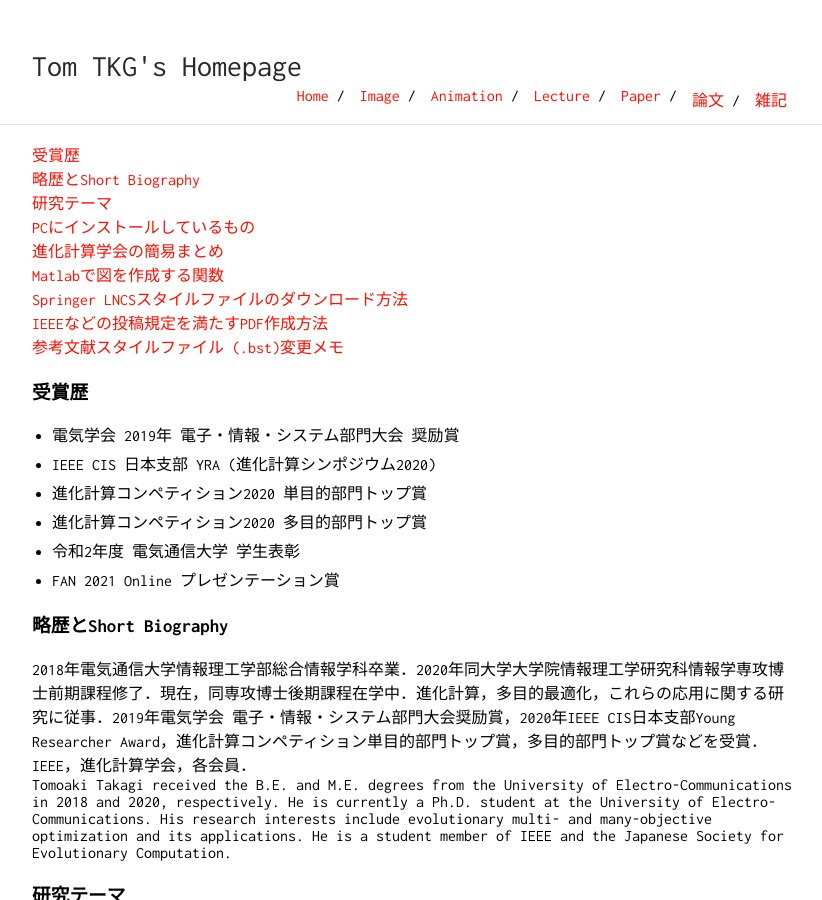
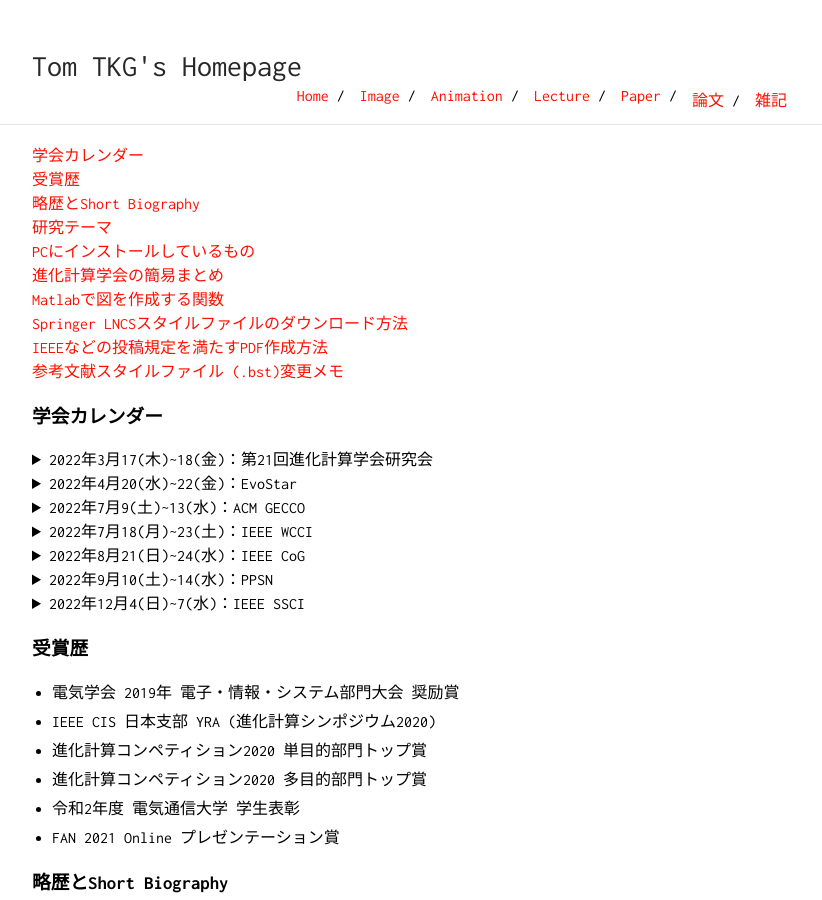
Before and after one commit to tomtkg/tomtkg.github.io, a Jekyll site: the page built from memo.md, in a window 1280 px wide and 900 px high. Shown: the whole window, without its empty margins (228-1050 px from the left). Built offline with Jekyll 4.4.1, drawn with Linux system fonts in a browser that asks for light colours.

Commit message:
Update memo.md

```diff
--- a/memo.md
+++ b/memo.md
@@ -3,6 +3,7 @@
 title: Tom TKG's Homepage
 ---
 
+[学会カレンダー](#学会カレンダー)
 [受賞歴](#受賞歴)
 [略歴とShort Biography](#略歴とshort-biography)
 [研究テーマ](#研究テーマ)
@@ -12,6 +13,71 @@
 [Springer LNCSスタイルファイルのダウンロード方法](#springer-lncsスタイルファイルのダウンロード方法)
 [IEEEなどの投稿規定を満たすPDF作成方法](#ieeeなどの投稿規定を満たすpdf作成方法)
 [参考文献スタイルファイル (.bst)変更メモ](#参考文献スタイルファイル-bst変更メモ)
+
+### 学会カレンダー
+<details>
+<summary>2022年3月17(木)~18(金)：第21回進化計算学会研究会</summary>
+
+URL：http://www.jpnsec.org/symposium202201
+会場：日本, オンライン
+申込〆切：2/18(金)
+原稿〆切：3/4(金)
+採択通知：
+</details>
+<details>
+<summary>2022年4月20(水)~22(金)：EvoStar</summary>
+
+URL：http://www.evostar.org/2022
+会場：Seville, Spain
+申込〆切：
+原稿〆切：11/24(水)
+採択通知：1/26(水)
+</details>
+<details>
+<summary>2022年7月9(土)~13(水)：ACM GECCO</summary>
+
+URL：https://gecco-2022.sigevo.org/
+会場：Boston, USA
+申込〆切：1/27(木)
+原稿〆切：2/3(木)
+採択通知：3/25(金)
+</details>
+<details>
+<summary>2022年7月18(月)~23(土)：IEEE WCCI</summary>
+
+URL：https://wcci2022.org
+会場：Padua, Italy
+申込〆切：
+原稿〆切：1/31(月)
+採択通知：4/26(火)
+</details>
+<details>
+<summary>2022年8月21(日)~24(水)：IEEE CoG</summary>
+
+URL：https://ieee-cog.org/2022
+会場：Beijing, China
+申込〆切：
+原稿〆切：3/1(火)
+採択通知：4/30(土)
+</details>
+<details>
+<summary>2022年9月10(土)~14(水)：PPSN</summary>
+
+URL：https://ppsn2022.cs.tu-dortmund.de
+会場：Dortmund, Germany
+申込〆切：
+原稿〆切：4/13(水)
+採択通知：
+</details>
+<details>
+<summary>2022年12月4(日)~7(水)：IEEE SSCI</summary>
+
+URL：https://www.ieeessci2022.org
+会場：Singapore
+申込〆切：
+原稿〆切：7/1(金)
+採択通知：9/1(木)
+</details>
 
 ### 受賞歴
 - 電気学会 2019年 電子・情報・システム部門大会 奨励賞
```
